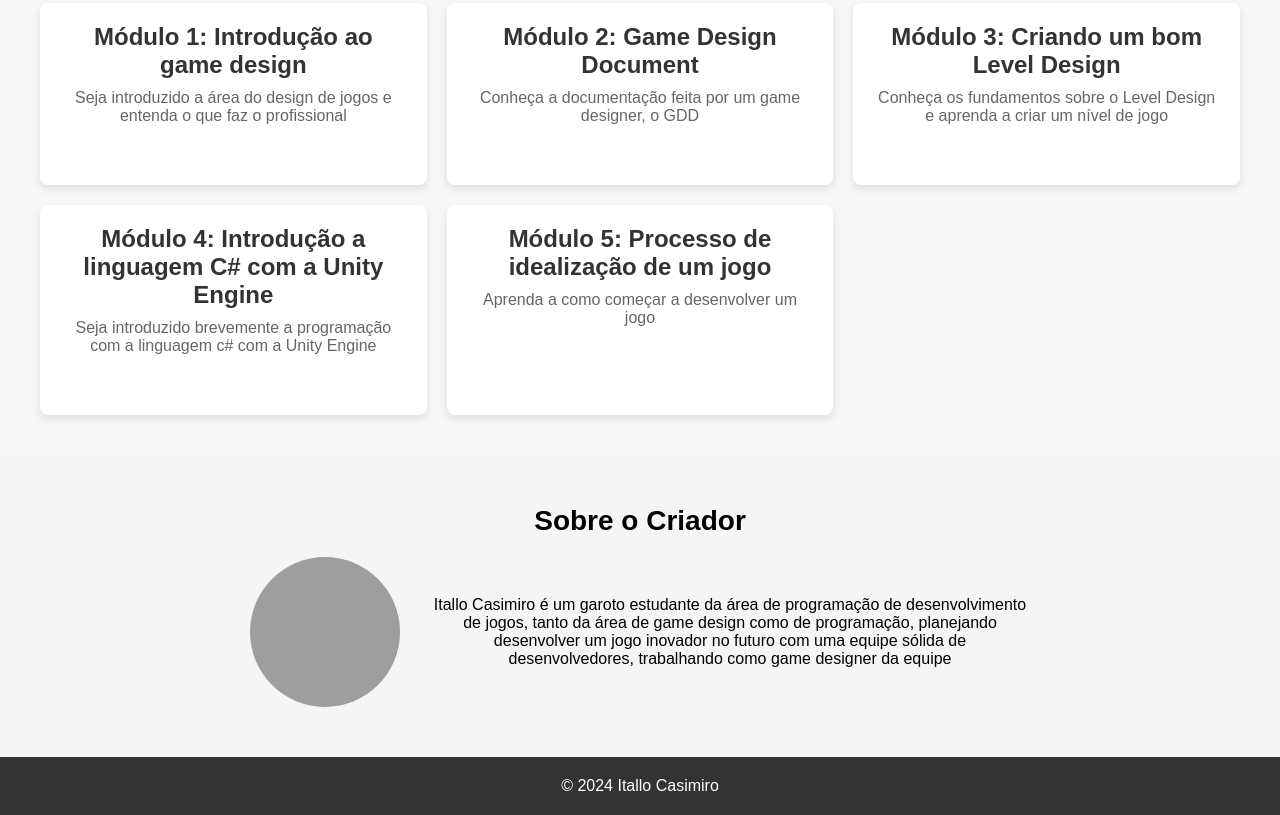
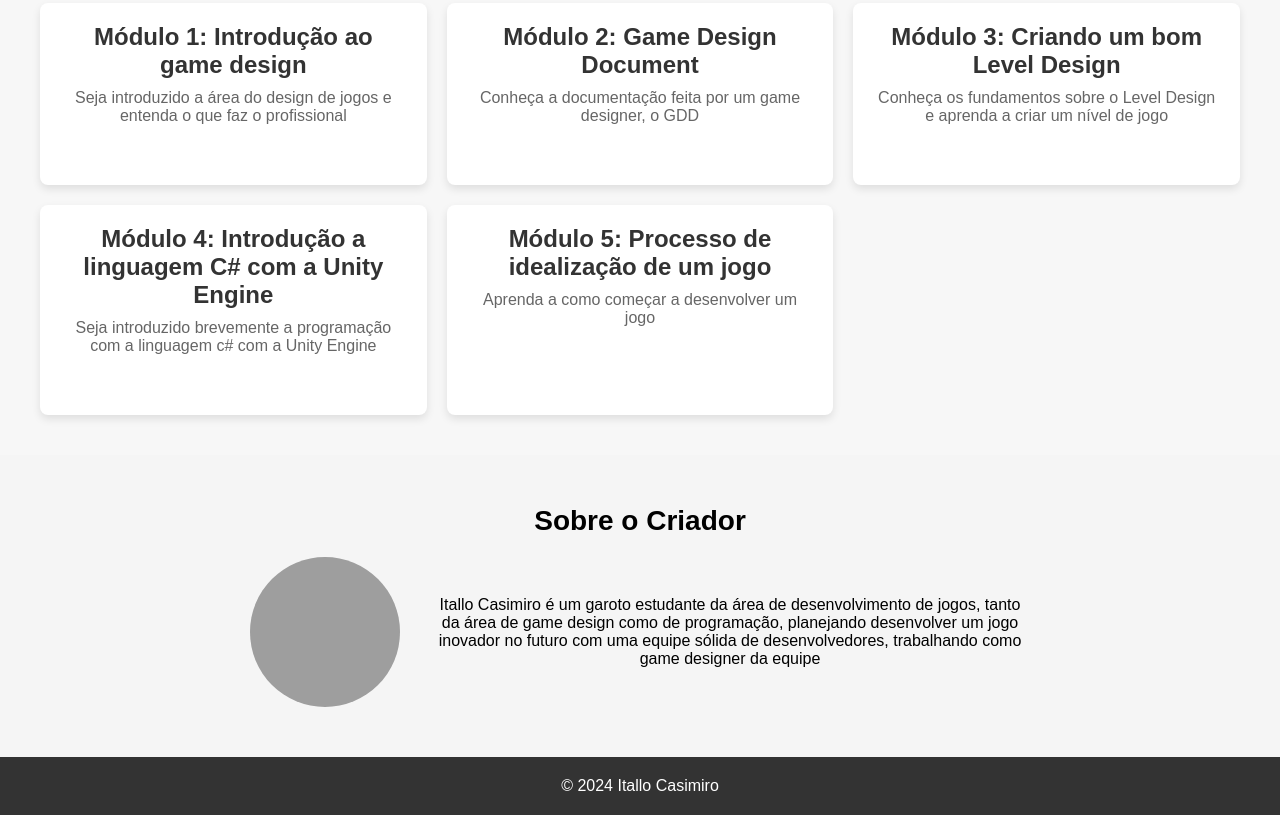
Before and after one commit to ItalloCasimiro/Game-Design-eBook, a plain HTML site: page index.html in a window 1280 px wide. Shown: the part 1325-2140 px from the top of the page. Drawn offline with Linux system fonts and the light colour scheme; grey boxes are pictures that could not be loaded.

Commit message:
correção na descrição sobre o criador

```diff
--- a/index.html
+++ b/index.html
@@ -72,7 +72,7 @@
             <div class="author-info">
                 <img src="images/profile-image-purple.png" alt="Foto do Autor" class="author-photo" />
                 <div class="author-text">
-                    <p>Itallo Casimiro é um garoto estudante da área de programação
+                    <p>Itallo Casimiro é um garoto estudante da área
                         de desenvolvimento de jogos, tanto da área de game design
                         como de programação, planejando desenvolver um jogo
                         inovador no futuro com uma equipe sólida de desenvolvedores,
```
